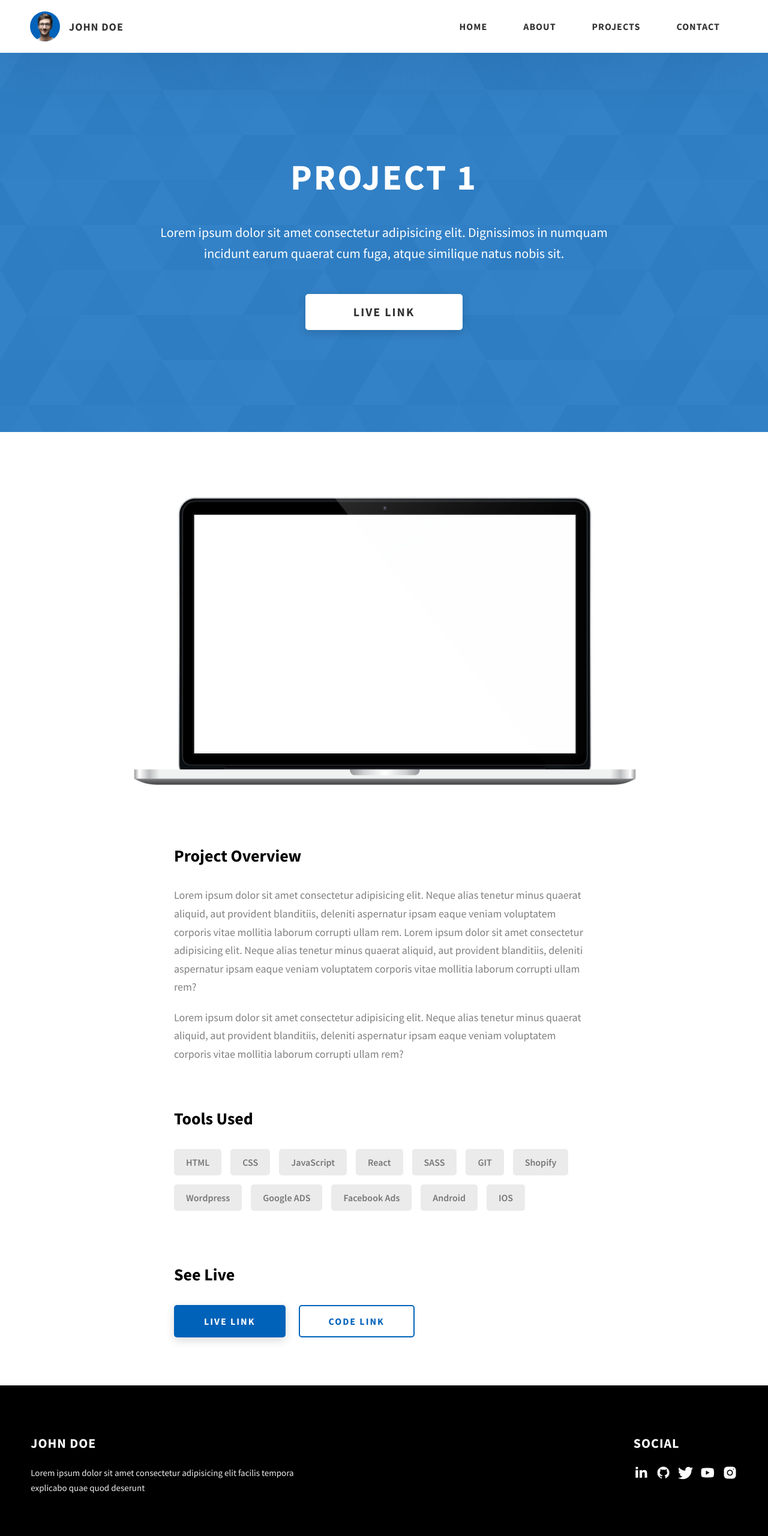
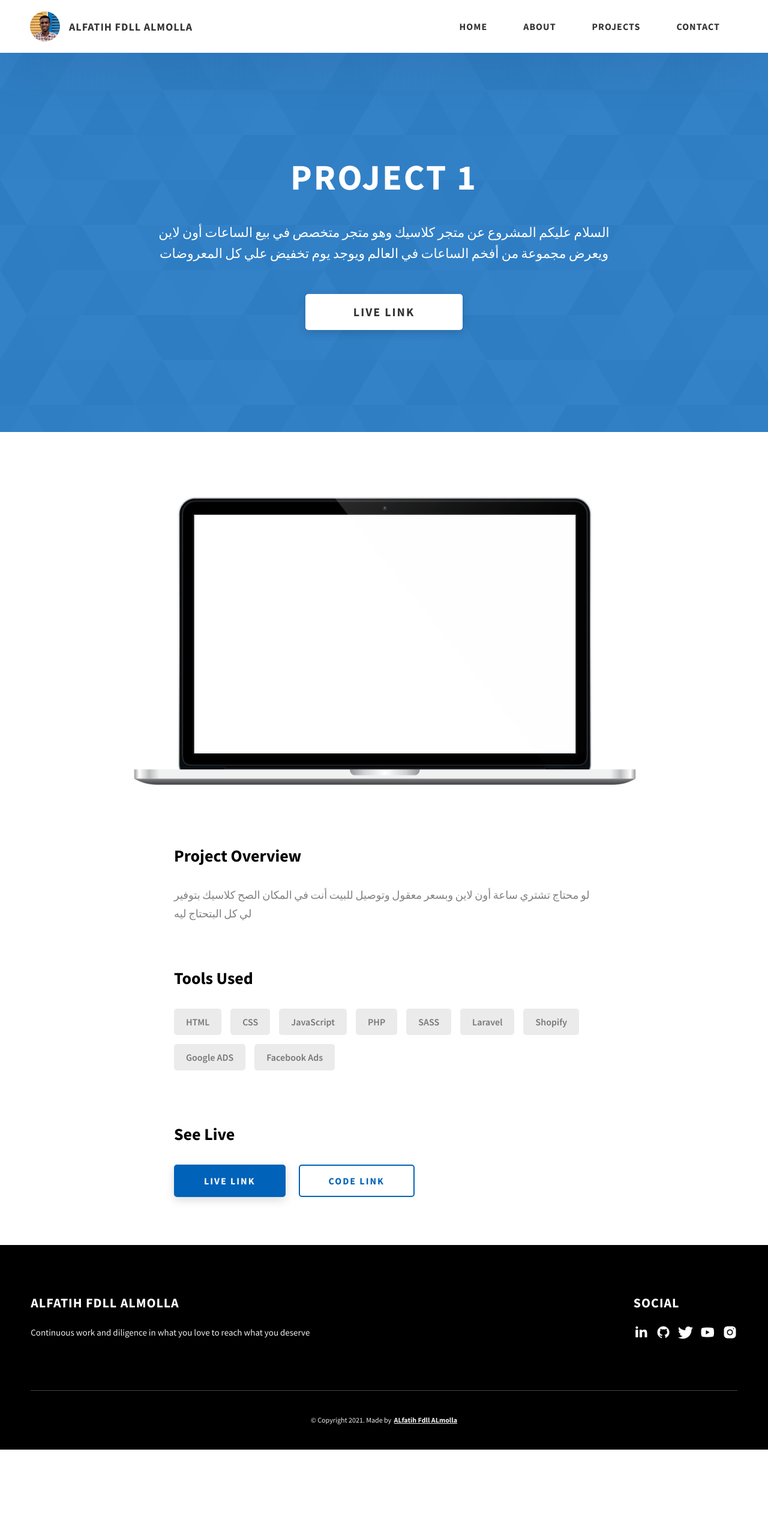
Before and after one commit to alfatih-fdll-almola/Kasber, a website: page project-1.html in a window 1280 px wide. Shown: the top 2560 px of the page at 60% size. After the commit the page ends 2416 px from the top, so only its background shows below. Drawn offline with Linux system fonts and the light colour scheme.

Commit message:
upload web site classc

```diff
--- a/project-1.html
+++ b/project-1.html
@@ -22,12 +22,12 @@
         <div class="header__logo-container">
           <div class="header__logo-img-cont">
             <img
-              src="./assets/png/john-doe.png"
+              src="img/fact.jpg"
               alt="Ram Maheshwari Logo Image"
               class="header__logo-img"
             />
           </div>
-          <span class="header__logo-sub">John Doe</span>
+          <span class="header__logo-sub">ALfatih Fdll ALmolla</span>
         </div>
         <div class="header__main">
           <ul class="header__links">
@@ -87,9 +87,8 @@
         <h1 class="heading-primary">Project 1</h1>
         <div class="project-cs-hero__info">
           <p class="text-primary">
-            Lorem ipsum dolor sit amet consectetur adipisicing elit. Dignissimos
-            in numquam incidunt earum quaerat cum fuga, atque similique natus
-            nobis sit.
+            السلام عليكم المشروع عن متجر كلاسيك وهو متجر متخصص في بيع الساعات أون لاين ويعرض مجموعة من أفخم الساعات في العالم
+            ويوجد يوم تخفيض علي كل المعروضات
           </p>
         </div>
         <div class="project-cs-hero__cta">
@@ -111,20 +110,11 @@
             <div class="project-details__desc">
               <h3 class="project-details__content-title">Project Overview</h3>
               <p class="project-details__desc-para">
-                Lorem ipsum dolor sit amet consectetur adipisicing elit. Neque
-                alias tenetur minus quaerat aliquid, aut provident blanditiis,
-                deleniti aspernatur ipsam eaque veniam voluptatem corporis vitae
-                mollitia laborum corrupti ullam rem. Lorem ipsum dolor sit amet
-                consectetur adipisicing elit. Neque alias tenetur minus quaerat
-                aliquid, aut provident blanditiis, deleniti aspernatur ipsam
-                eaque veniam voluptatem corporis vitae mollitia laborum corrupti
-                ullam rem?
+                لو محتاج تشتري ساعة أون لاين وبسعر معقول وتوصيل للبيت
+                أنت في المكان الصح كلاسيك بتوفير لي كل البتحتاج ليه
               </p>
               <p class="project-details__desc-para">
-                Lorem ipsum dolor sit amet consectetur adipisicing elit. Neque
-                alias tenetur minus quaerat aliquid, aut provident blanditiis,
-                deleniti aspernatur ipsam eaque veniam voluptatem corporis vitae
-                mollitia laborum corrupti ullam rem?
+
               </p>
             </div>
             <div class="project-details__tools-used">
@@ -133,27 +123,25 @@
                 <div class="skills__skill">HTML</div>
                 <div class="skills__skill">CSS</div>
                 <div class="skills__skill">JavaScript</div>
-                <div class="skills__skill">React</div>
+                <div class="skills__skill">PHP</div>
                 <div class="skills__skill">SASS</div>
-                <div class="skills__skill">GIT</div>
+                <div class="skills__skill">Laravel</div>
                 <div class="skills__skill">Shopify</div>
-                <div class="skills__skill">Wordpress</div>
                 <div class="skills__skill">Google ADS</div>
                 <div class="skills__skill">Facebook Ads</div>
-                <div class="skills__skill">Android</div>
-                <div class="skills__skill">IOS</div>
+
               </div>
             </div>
             <div class="project-details__links">
               <h3 class="project-details__content-title">See Live</h3>
               <a
-                href="#"
+                href="http://www.alfa2i7.c1.biz/"
                 class="btn btn--med btn--theme project-details__links-btn"
                 target="_blank"
                 >Live Link</a
               >
               <a
-                href="#"
+                href="http://www.alfa2i7.c1.biz/"
                 class="btn btn--med btn--theme-inv project-details__links-btn"
                 target="_blank"
                 >Code Link</a
@@ -171,21 +159,21 @@
               <span>Social</span>
             </h2>
             <div class="main-footer__social-cont">
-              <a target="_blank" rel="noreferrer" href="#">
+              <a target="_blank" rel="noreferrer" href="https://www.linkedin.com/in/alfatih-fdll-almolla-6340211b9/">
                 <img
                   class="main-footer__icon"
                   src="./assets/png/linkedin-ico.png"
                   alt="icon"
                 />
               </a>
-              <a target="_blank" rel="noreferrer" href="#">
+              <a target="_blank" rel="noreferrer" href="https://github.com/alfatih-fdll-almola">
                 <img
                   class="main-footer__icon"
                   src="./assets/png/github-ico.png"
                   alt="icon"
                 />
               </a>
-              <a target="_blank" rel="noreferrer" href="#">
+              <a target="_blank" rel="noreferrer" href="https://twitter.com/alfa2i7">
                 <img
                   class="main-footer__icon"
                   src="./assets/png/twitter-ico.png"
@@ -199,7 +187,7 @@
                   alt="icon"
                 />
               </a>
-              <a target="_blank" rel="noreferrer" href="#">
+              <a target="_blank" rel="noreferrer" href="https://www.instagram.com/ftoooh_gr/">
                 <img
                   class="main-footer__icon main-footer__icon--mr-none"
                   src="./assets/png/insta-ico.png"
@@ -209,10 +197,10 @@
             </div>
           </div>
           <div class="main-footer__row main-footer__row-2">
-            <h4 class="heading heading-sm text-lt">John Doe</h4>
+            <h4 class="heading heading-sm text-lt">ALfatih Fdll ALmolla</h4>
             <p class="main-footer__short-desc">
-              Lorem ipsum dolor sit amet consectetur adipisicing elit facilis
-              tempora explicabo quae quod deserunt
+              Continuous work and diligence in what you love
+              to reach what you deserve
             </p>
           </div>
         </div>
@@ -220,7 +208,7 @@
         <div class="main-footer__lower">
           &copy; Copyright 2021. Made by
           <a rel="noreferrer" target="_blank" href="https://rammaheshwari.com"
-            >Ram Maheshwari</a
+            >ALfatih Fdll ALmolla</a
           >
         </div>
       </div>
```
Also changed, not shown: index.html (+4 -5 lines), project-2.html (+10 -10 lines), project-3.html (+13 -22 lines).
